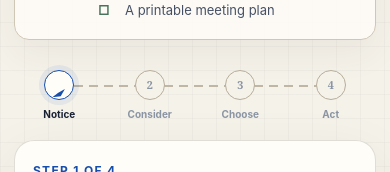
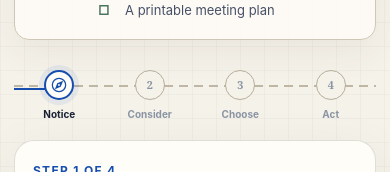
Before and after one commit to LenguajeLabs-design/classroom-compass, a React (Vite) app: page / in a window 390 px wide. Shown: the part 506-678 px from the top of the page. Built offline with nearby package versions, Linux system fonts and the light colour scheme.

Commit message:
Fix compass route marker

```diff
--- a/src/App.tsx
+++ b/src/App.tsx
@@ -21,7 +21,7 @@ function AreaIcon({ area }: { area: SupportArea }) {
 }
 
 function Stepper({ current, onStep }: { current: number; onStep: (step: number) => void }) {
-  return <nav className="stepper screen-only" aria-label="Plan progress">{steps.map((label, index) => <button key={label} type="button" className={`step ${index === current ? "is-current" : ""} ${index < current ? "is-complete" : ""}`} onClick={() => index <= current && onStep(index)} disabled={index > current} aria-current={index === current ? "step" : undefined}><span className="step-number">{index < current ? "✓" : index + 1}</span><span>{label}</span></button>)}</nav>;
+  return <nav className={`stepper stepper-progress-${current} screen-only`} aria-label="Plan progress">{steps.map((label, index) => <button key={label} type="button" className={`step ${index === current ? "is-current" : ""} ${index < current ? "is-complete" : ""}`} onClick={() => index <= current && onStep(index)} disabled={index > current} aria-current={index === current ? "step" : undefined}><span className="step-number">{index === current ? <svg className="route-compass" viewBox="0 0 24 24" fill="none" aria-hidden="true"><circle cx="12" cy="12" r="8"/><path d="m15.6 8.4-2.1 5.1-5.1 2.1 2.1-5.1 5.1-2.1Z" fill="currentColor"/><circle cx="12" cy="12" r="1.15" fill="white" stroke="none"/></svg> : index < current ? "✓" : index + 1}</span><span>{label}</span></button>)}</nav>;
 }
 
 function StrategyOption({ strategy, selected, onToggle }: { strategy: Strategy; selected: boolean; onToggle: () => void }) {
--- a/src/index.css
+++ b/src/index.css
@@ -66,13 +66,18 @@ button:focus-visible, input:focus-visible, summary:focus-visible, a:focus-visibl
 .outcome-card li span { width: 22px; height: 22px; display: grid; place-items: center; color: #47745a; font-weight: 750; }
 
 .stepper { max-width: none; margin: 0 0 20px; display: grid; grid-template-columns: repeat(4, 1fr); position: relative; }
-.stepper::before { content: ""; position: absolute; left: 12.5%; right: 12.5%; top: 18px; height: 2px; background: repeating-linear-gradient(90deg, #bfb6a5 0 9px, transparent 9px 15px); }
+.stepper::before { content: ""; position: absolute; left: 0; right: 0; top: 18px; height: 2px; background: repeating-linear-gradient(90deg, #bfb6a5 0 9px, transparent 9px 15px); }
+.stepper::after { content: ""; position: absolute; left: 0; top: 18px; z-index: 0; height: 2px; background: var(--accent); transition: width .24s ease; }
+.stepper-progress-0::after { width: 12.5%; }
+.stepper-progress-1::after { width: 37.5%; }
+.stepper-progress-2::after { width: 62.5%; }
+.stepper-progress-3::after { width: 87.5%; }
 .step { position: relative; z-index: 1; display: flex; flex-direction: column; align-items: center; gap: 7px; border: 0; background: transparent; color: #8a94a3; font-size: 12px; font-weight: 650; cursor: pointer; }
 .step:disabled { cursor: default; }
 .step-number { width: 36px; height: 36px; display: grid; place-items: center; border: 1px solid #b7ad9b; border-radius: 50%; background: var(--bg); font-family: var(--display); font-size: 16px; }
 .step.is-current { color: var(--text); }
-.step.is-current .step-number { border-color: var(--accent); background: var(--surface); color: transparent; box-shadow: 0 0 0 5px rgba(22,78,174,.08); }
-.step.is-current .step-number::after { content: ""; width: 16px; height: 16px; background: var(--accent); clip-path: polygon(82% 0, 62% 62%, 0 82%, 38% 38%); transform: rotate(12deg); }
+.step.is-current .step-number { border: 2px solid var(--accent); background: var(--surface); color: var(--accent); box-shadow: 0 0 0 5px rgba(22,78,174,.08); }
+.route-compass { width: 24px; height: 24px; stroke: currentColor; stroke-width: 1.5; }
 .step.is-complete { color: var(--accent); }
 .step.is-complete .step-number { border-color: var(--accent); background: var(--accent); color: white; }
 
@@ -218,7 +223,7 @@ button:focus-visible, input:focus-visible, summary:focus-visible, a:focus-visibl
   .stepper::before { top: 15px; }
   .step { font-size: 10px; }
   .step-number { width: 30px; height: 30px; font-size: 11px; }
-  .step.is-current .step-number::after { width: 13px; height: 13px; }
+  .route-compass { width: 20px; height: 20px; }
   .flow-card { border-radius: 20px; min-height: 0; }
   .step-panel { padding: 22px 18px; }
   .section-heading h2 { font-size: 30px; }
```
